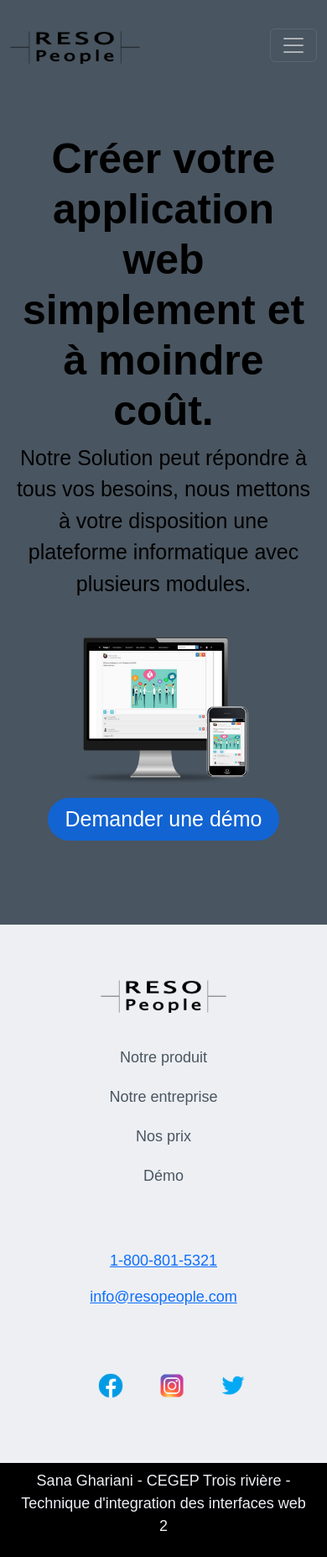
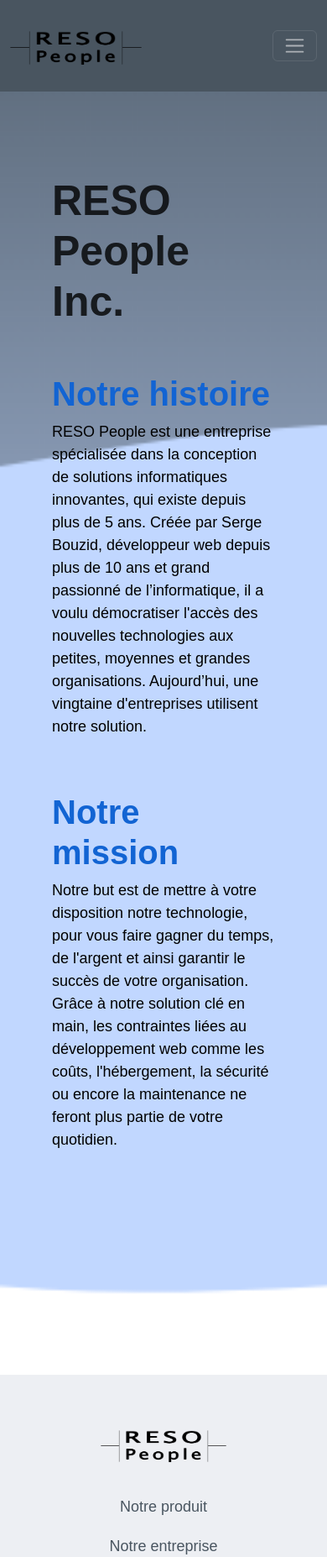
Before and after one commit to SanaG1002/new_siteWeb_resopeople, a website: page entreprise.html in a window 390 px wide. Shown: the top 1854 px of the page at 84% size. Drawn offline with nearby package versions, Linux system fonts and the light colour scheme; a web font is replaced by a local one.

Commit message:
Update price page and creat entreprise page

```diff
--- a/entreprise.html
+++ b/entreprise.html
@@ -18,7 +18,7 @@
     <nav class="navbar navbar-dark navbar-expand-md">
       <div class="container-fluid">
         <div class="d-flex flex-row align-items-center justify-content-between w-100">
-          <h1> <img class="logo" src="./img/logo.png" alt="Logo RESO People"></h1>
+          <h1> <a href="index.html"> <img class="logo" src="./img/logo.png" alt="Logo RESO People"></a></h1>
           <!-- Partie menu : bouton responsive -->
           <button class="navbar-toggler nav__btnResponsive" type="button" data-bs-toggle="collapse"
             data-bs-target="#navbarSupportedContent" aria-controls="navbarSupportedContent" aria-expanded="false"
@@ -46,24 +46,32 @@
 
   <main>
     <!-- Partie menu : extention/presnetation -->
-    <section id="introSection">
-      <div class="container">
-        <div class="row d-flex flex-column align-items-center">
-          <div class="col-12 col-lg-8 text-center">
-            <h2> Créer votre application web simplement et
-              à moindre coût.
-            </h2>
-            <p class="introText__size">Notre Solution peut répondre à tous vos besoins, nous mettons à votre disposition
-              une plateforme
-              informatique
-              avec plusieurs modules.</p>
-            <img class="introImg" src="./img/image-accueil.png" alt="Image de présentation application">
-          </div>
-          <div class="col-12  text-center">
-            <a href="#" class="btn introBtn" role="button" data-bs-toggle="button">Demander une démo</a>
-          </div>
+    <section id="entrepriseSection">
+      <div class="container-fluid">
+        <div class="row">
+
+          <div class="col-12 w-50 ">
+       <h2>RESO People Inc.</h2>
+      </div>
+        <div class="col-12 col-md-12 offset-lg-2 col-lg-4 pt-5 ">
+        <h3>Notre histoire</h3>
+
+        <p class="animationOpacity">RESO People est une entreprise spécialisée dans la conception de solutions informatiques innovantes,
+          qui existe depuis plus de 5 ans. Créée par Serge Bouzid, développeur web depuis plus de 10 ans et grand passionné de l’informatique,
+          il a voulu démocratiser l'accès des nouvelles technologies aux petites, moyennes et grandes organisations.
+          Aujourd’hui, une vingtaine d'entreprises utilisent notre solution.</p>
         </div>
-      </div>
+
+        <div class="col-12 col-md-12 col-lg-4 pt-5  ">
+          <h3>Notre mission</h3>
+
+        <p class="animationOpacity">Notre but est de mettre à votre disposition notre technologie,
+          pour vous faire gagner du temps, de l'argent et ainsi garantir le succès de votre organisation.
+          Grâce à notre solution clé en main, les contraintes liées au développement web comme les coûts, l'hébergement,
+          la sécurité ou encore la maintenance ne feront plus partie de votre quotidien.</p>
+        </div>
+        </div>
+    </div>
     </section>
   </main>
 
--- a/sass/style.scss
+++ b/sass/style.scss
@@ -11,3 +11,4 @@
 @use "utilities/description";
 @use "utilities/presentation";
 @use "utilities/price";
+@use "utilities/entreprise";
--- /dev/null
+++ b/sass/utilities/_entreprise.scss
@@ -0,0 +1,14 @@
+@use 'variables';
+@use 'typography';
+
+
+
+#entrepriseSection{
+        background-image: url(../img/wave-entreprise.png);
+        background-repeat: no-repeat;
+        background-size: cover;
+        padding-top: 100px;
+        padding-bottom: 250px;
+        padding-left: 50px;
+        padding-right: 50px;
+}
--- a/sass/utilities/_general.scss
+++ b/sass/utilities/_general.scss
@@ -20,6 +20,8 @@
     font-size: 50px;
     font-weight: 600;
     font-family: variables.$font-fam2;
+    animation-duration: 10s;
+    animation-name: slidein2;
 }
 
 h3 {
@@ -31,23 +33,20 @@
 }
 
 h4 {
-    font-size: 30px;
+    font-size: 25px;
     font-weight: 600;
-    color: variables.$color-blue;
+    color: variables.$color-black;
     font-family: variables.$font-fam2;
 }
 
 span {
-    font-weight: none;
+    font-weight: 500;
+    font-size: 18px;
+    color: variables.$color-black;
 }
-
 
 .line__horizontal{
     border-bottom: 1px solid variables.$color-grey3;
     width: 50%;
     margin: 50px;
 }
-
-td, th{
-    text-align: center;
-}
--- a/sass/utilities/_intro.scss
+++ b/sass/utilities/_intro.scss
@@ -19,3 +19,52 @@
 .introText__size {
     font-size: 25px;
 }
+
+.animationLeft {
+    animation-duration: 6s;
+    animation-name: slidein;
+}
+
+@keyframes slidein {
+    from {
+      margin-left: 100%;
+      width: 60%;
+    }
+
+    to {
+      margin-left: 0%;
+      width: 60%;
+    }
+  }
+
+
+.animationOpacity {
+    animation-duration: 4s;
+    animation-name: slidein2;
+}
+
+@keyframes slidein2 {
+    from {
+      opacity: 0;
+    }
+
+    to {
+     opacity: 1;
+    }
+  }
+
+.animationRight{
+    animation-duration: 6s;
+    animation-name: slidein3;
+}
+
+@keyframes slidein3 {
+    from {
+      margin-right: 100%;
+      display: contents;
+    }
+
+    to {
+      margin-right: 0%;
+    }
+  }
--- a/sass/utilities/_presentation.scss
+++ b/sass/utilities/_presentation.scss
@@ -5,7 +5,6 @@
     background-image: url(../img/wave-price.png);
     background-repeat: no-repeat;
     background-size: cover;
-
     padding: 50px;
     display: flex;
     align-items: center;
@@ -13,11 +12,18 @@
     width: 100%;
 }
 
+.presentationPeople__bloc{
+  margin-top: 100px;
+  margin-bottom: 150px;
+
+}
+
 .side {
     position: absolute;
     width: 50vw;
     top:0;
     bottom:0;
+    margin-top: 200px;
     z-index: 10;
     &.left {
       left:0;
--- a/sass/utilities/_price.scss
+++ b/sass/utilities/_price.scss
@@ -11,8 +11,15 @@
     margin-bottom: 100px;
 }
 
-.priceTable__price{
-    font-size: 20px;
+
+td, th{
+    text-align: center;
+}
+
+.priceNumber{
+    font-size: 27px;
+    color: variables.$color-black;
+    font-weight: 500;
 }
 
 .price__btn{
```
Also changed, not shown: contact.html (+1 -1 lines), index.html (+8 -5 lines), prix.html (+6 -4 lines), solution.html (+3 -3 lines), css/style.css, img/wave-entreprise.png (added), sass/utilities/_description.scss (line endings or trailing spaces), 1 other file.
